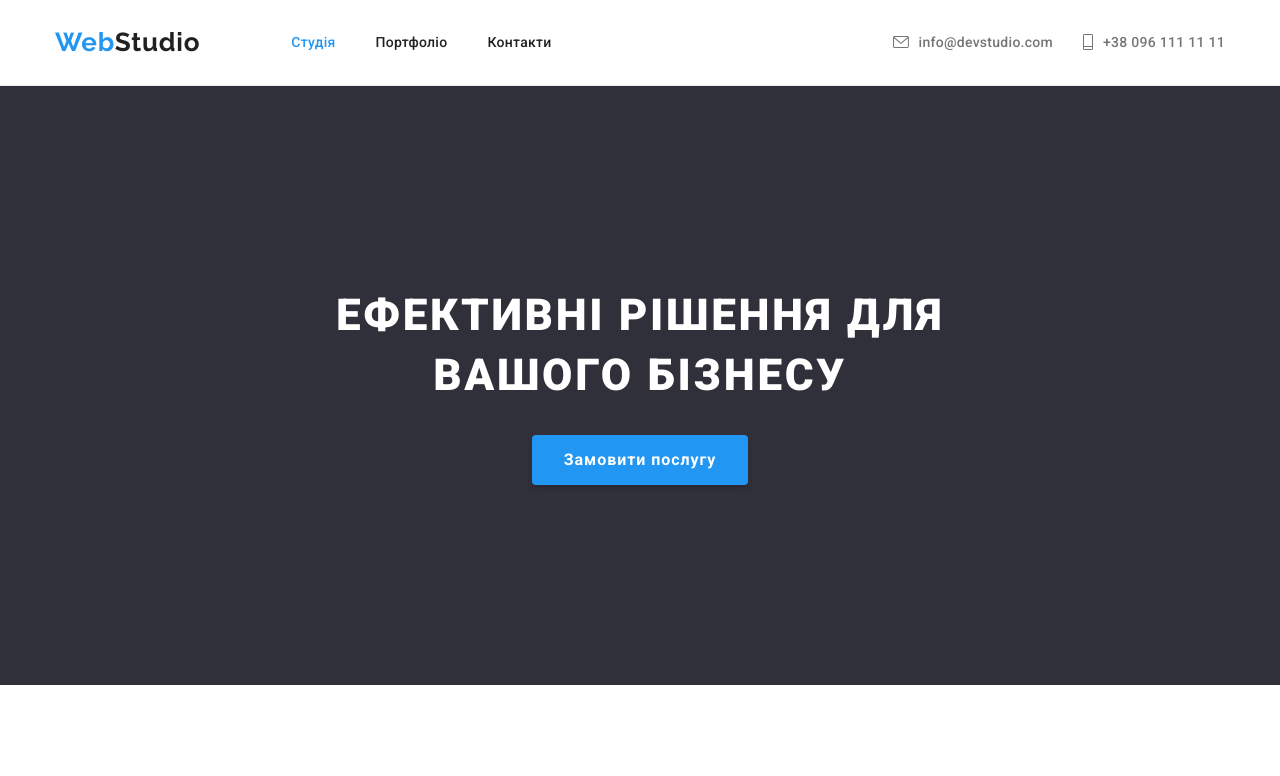
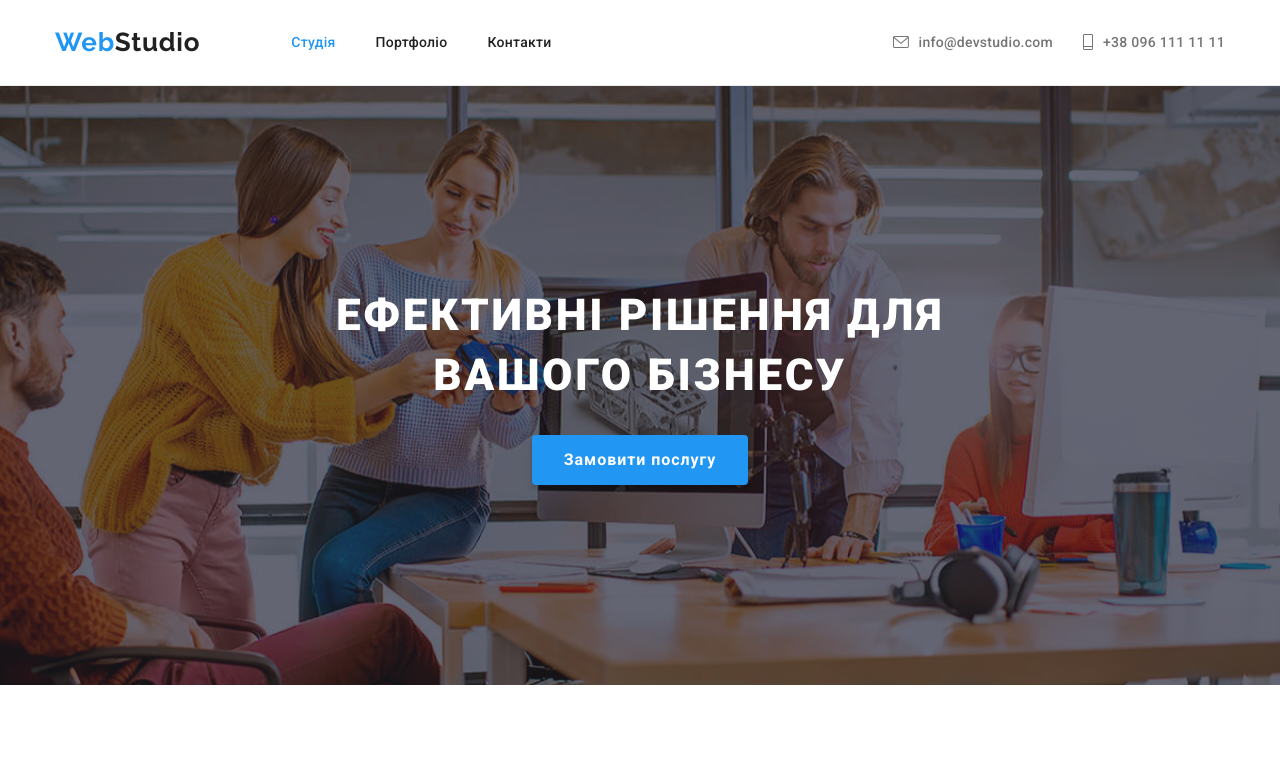
Before and after one commit to RyndinaOlena/goit-markup-hw-04, a plain HTML site: page index.html in a window 1280 px wide. Shown: the top 776 px of the page. Drawn offline with nearby package versions, Linux system fonts and the light colour scheme; the site is published under a folder, as on GitHub Pages, so addresses that start at the root find nothing.

Commit message:
test img

```diff
--- a/css/styles.css
+++ b/css/styles.css
@@ -181,7 +181,7 @@ body {
   text-align: center;
   padding-top: 200px;
   padding-bottom: 200px;
-  background-image: linear-gradient(rgba(47, 48, 58, 0.4), rgba(47, 48, 58, 0.4)), url(/images/bg.png);
+  background-image: linear-gradient(rgba(47, 48, 58, 0.4), rgba(47, 48, 58, 0.4)), url(../images/bg.png);
   background-position: center;
   background-repeat: no-repeat;
   background-size: 1600px auto;
```
